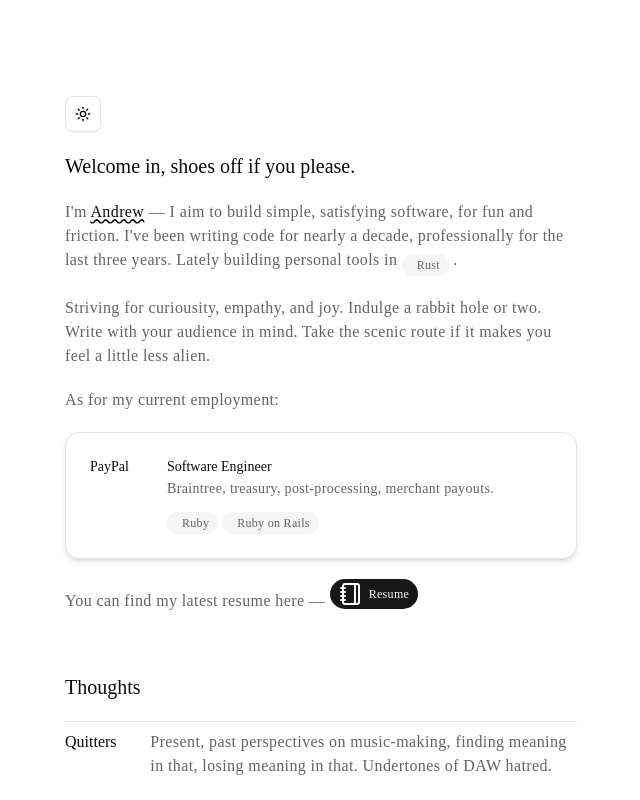
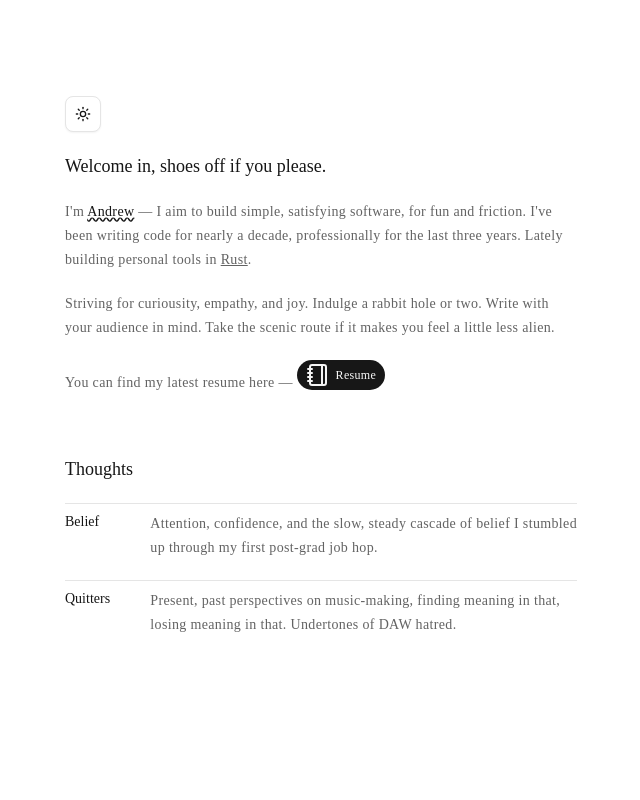
Before and after one commit to andrewjleung/andrewjleung-t3, an Astro site in the folder astro/: page / in a window 1280 px wide. Shown: the whole page, without its empty margins (319-959 px from the left). Built offline with nearby package versions, Linux system fonts and the light colour scheme; Astro itself is replaced by a stand-in of ours.

Commit message:
Start some animations, minor tweaks

```diff
--- a/astro/src/components/Landing.astro
+++ b/astro/src/components/Landing.astro
@@ -15,9 +15,9 @@ import { Card, CardContent } from "@/components/ui/card";
     <main class="max-w-lg mt-24 flex flex-col gap-5 ">
         <ModeToggle client:load />
 
-        <h2>Welcome in, shoes off if you please.</h2>
+        <h2 class="animate-fade-in-up">Welcome in, shoes off if you please.</h2>
 
-        <p class="text-midground">
+        <p class="text-midground animate-fade-in-up">
             I'm
             <span
                 class="text-foreground underline decoration-wavy decoration-foreground"
@@ -27,29 +27,22 @@ import { Card, CardContent } from "@/components/ui/card";
             &mdash; I aim to build simple, satisfying software, for fun and
             friction. I've been writing code for nearly a decade, professionally
             for the last three years. Lately building personal tools in
-            <a href="https://www.rust-lang.org/" class="hover:cursor-pointer">
-                <Badge
-                    className="rounded-full group text-midground"
-                    variant="secondary"
-                >
-                    <Rust
-                        class="fill-midground group-hover:fill-orange-600 transition-colors ease-in-out duration-150 mr-0.5"
-                    />
-                    Rust
-                </Badge>
-            </a>.
+            <a
+                href="https://www.rust-lang.org/"
+                class="hover:cursor-pointer underline hover:text-chart-1 dark:hover:text-chart-3"
+            >
+                Rust</a
+            >.
         </p>
 
-        <p class="text-midground">
+        <p class="text-midground animate-fade-in-up">
             Striving for curiousity, empathy, and joy. Indulge a rabbit hole or
             two. Write with your audience in mind. Take the scenic route if it
             makes you feel a little less alien.
         </p>
 
-        <p class="text-midground">As for my current employment:</p>
-
         <Card
-            className="shadow-md hover:shadow-lg hover:scale-[101%] transition-all duration-100 ease-out"
+            className="shadow-md hover:shadow-lg hover:scale-[101%] transition-all duration-100 ease-out group hidden"
         >
             <CardContent>
                 <div class="grid grid-cols-6 relative text-sm">
@@ -76,7 +69,7 @@ import { Card, CardContent } from "@/components/ui/card";
                                 class="hover:cursor-pointer"
                             >
                                 <Badge
-                                    className="rounded-full group text-midground"
+                                    className="rounded-full text-midground"
                                     variant="secondary"
                                 >
                                     <Ruby
@@ -90,7 +83,7 @@ import { Card, CardContent } from "@/components/ui/card";
                                 class="hover:cursor-pointer"
                             >
                                 <Badge
-                                    className="rounded-full group text-midground"
+                                    className="rounded-full text-midground"
                                     variant="secondary"
                                 >
                                     <RubyOnRails
@@ -105,14 +98,19 @@ import { Card, CardContent } from "@/components/ui/card";
             </CardContent>
         </Card>
 
-        <p class="list-disc list-inside text-midground">
+        <p class="list-disc list-inside text-midground animate-fade-in-up">
             You can find my latest resume here &mdash;
             <a
                 href="https://andrewjleung.github.io/resumes/AndrewLeung_Resume.pdf"
                 class="hover:cursor-pointer"
             >
-                <Badge className="rounded-full group">
-                    <Notebook className="ease-in-out duration-150 mr-0.5" />
+                <Badge
+                    className="rounded-full group hover:scale-[103%]"
+                    variant="default"
+                >
+                    <Notebook
+                        className="transition-all ease-out duration-150 mr-0.5 stroke-secondary"
+                    />
                     Resume
                 </Badge>
             </a>
@@ -124,11 +122,28 @@ import { Card, CardContent } from "@/components/ui/card";
             href="/"
             class="grid grid-cols-6 relative group ease-out duration-200 hover:translate-x-2 border-t pt-2"
         >
-            <!-- <div -->
-            <!--     class="absolute right-full mr-4 mt-2 opacity-0 group-hover:opacity-100 duration-200 ease-in-out h-full w-0.5 bg-foreground rounded-full" -->
-            <!-- /> -->
             <div
-                class="absolute right-full mr-4 mt-2 opacity-0 group-hover:opacity-100 duration-100 ease-in-out"
+                class="absolute right-full mr-4 pt-1 opacity-0 group-hover:opacity-100 duration-100 ease-in-out"
+            >
+                <ArrowRight className="stroke-2 scale-75 stroke-foreground" />
+            </div>
+
+            <h3 class="col-span-1">Belief</h3>
+
+            <div class="col-span-5">
+                <p class="text-midground">
+                    Attention, confidence, and the slow, steady cascade of
+                    belief I stumbled up through my first post-grad job hop.
+                </p>
+            </div>
+        </a>
+
+        <a
+            href="/"
+            class="grid grid-cols-6 relative group ease-out duration-200 hover:translate-x-2 border-t pt-2"
+        >
+            <div
+                class="absolute right-full mr-4 pt-1 opacity-0 group-hover:opacity-100 duration-100 ease-in-out"
             >
                 <ArrowRight className="stroke-2 scale-75 stroke-foreground" />
             </div>
--- a/astro/src/styles/global.css
+++ b/astro/src/styles/global.css
@@ -5,6 +5,22 @@
 
 @theme {
     --font-sans: "Geist Variable", "sans-serif";
+
+    --animate-fade-in-up: fade-in-up 0.8s cubic-bezier(0.19, 0.46, 0.21, 0.96);
+
+    @keyframes fade-in-up {
+        0% {
+            opacity: 0;
+            transform: translate(0, 24px);
+            filter: blur(var(--blur-xs));
+        }
+
+        100% {
+            opacity: 100;
+            transform: translate(0, 0);
+            filter: ;
+        }
+    }
 }
 
 @theme inline {
@@ -52,7 +68,7 @@
 :root {
     --radius: 0.625rem;
     --background: oklch(1 0 0);
-    --foreground: oklch(0.145 0 0);
+    --foreground: oklch(0.2 0 0);
     --midground: oklch(0.5 0 0);
     --card: oklch(1 0 0);
     --card-foreground: oklch(0.145 0 0);
@@ -132,7 +148,7 @@
     p,
     div,
     span {
-        @apply tracking-wide font-light;
+        @apply tracking-wide font-light text-sm;
     }
 
     p {
@@ -147,10 +163,10 @@
     }
 
     h1 {
-        @apply text-2xl;
+        @apply text-xl;
     }
 
     h2 {
-        @apply text-xl;
+        @apply text-lg;
     }
 }
```
Also changed, not shown: astro/package.json (indentation only), astro/pnpm-lock.yaml.
